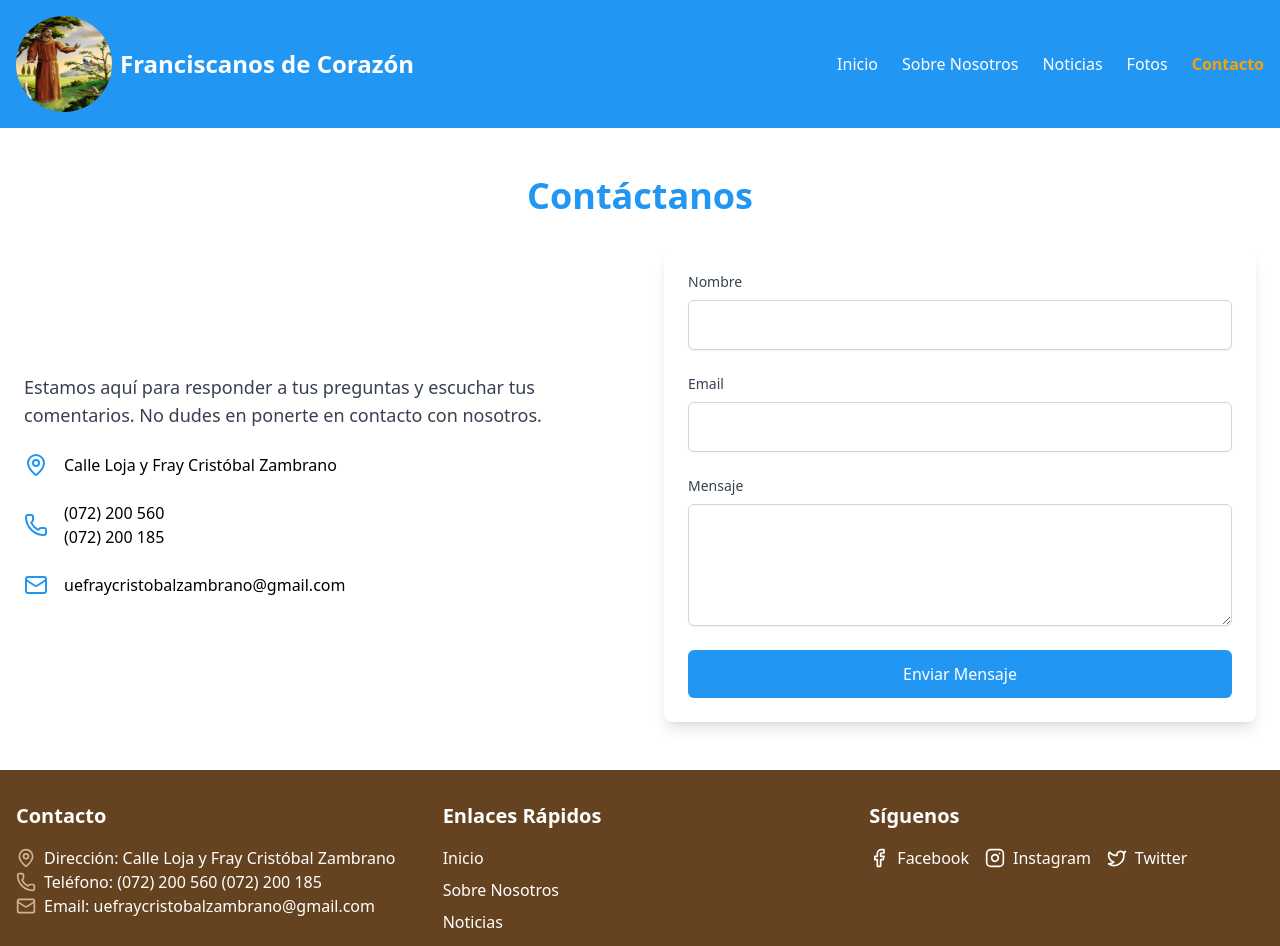
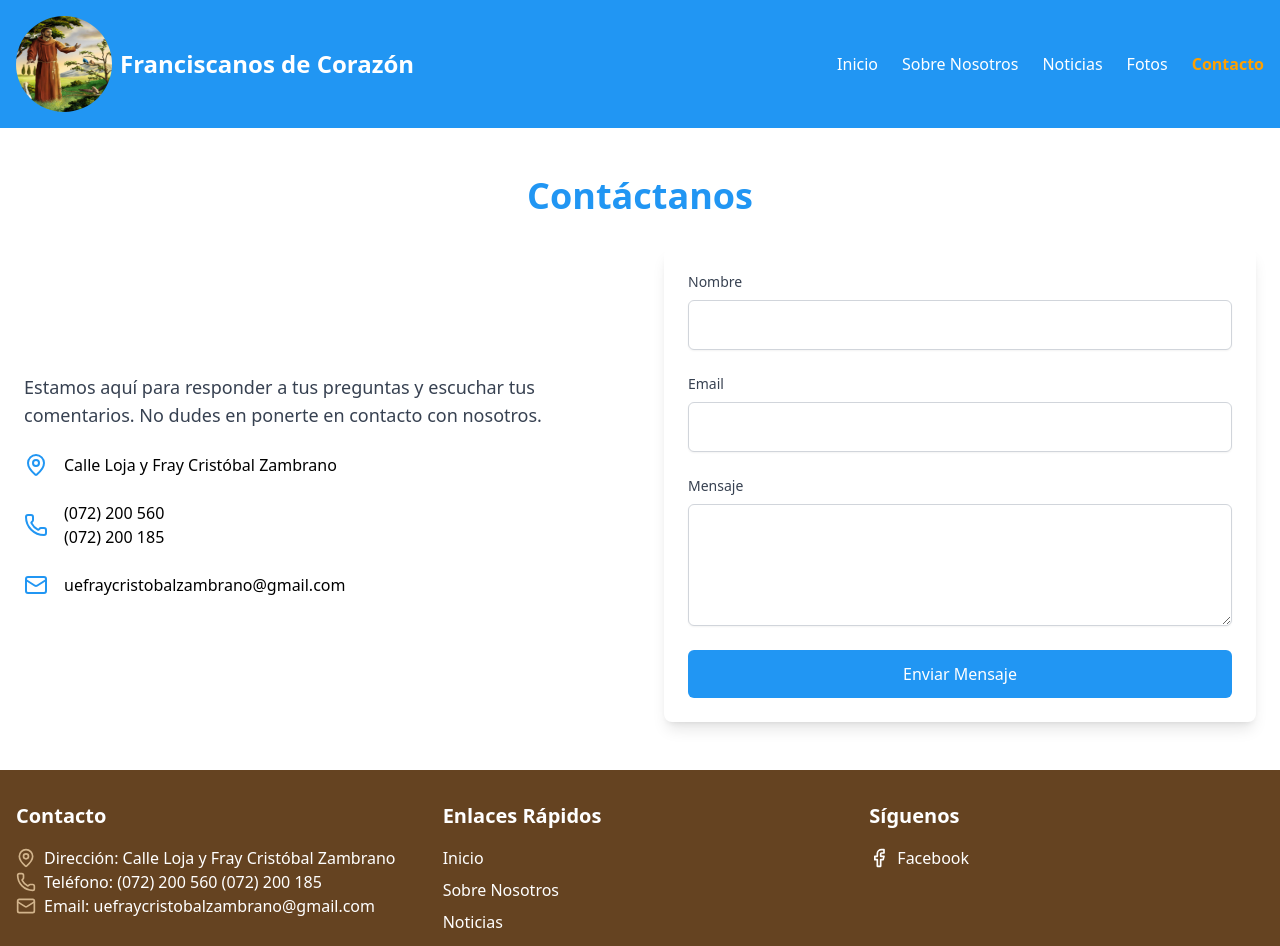
Before and after one commit to luisceli/webcolegio, a React (Vite) app: page /contact in a window 1280 px wide. Shown: the top 946 px of the page. Built offline with nearby package versions, Linux system fonts and the light colour scheme.

Commit message:
Mejora de buqueda en google

```diff
--- a/index.html
+++ b/index.html
@@ -4,6 +4,35 @@
     <meta charset="UTF-8" />
     <link rel="icon" href="/logo.ico" />
     <meta name="viewport" content="width=device-width, initial-scale=1.0" />
+
+    <!-- Meta descripción para motores de búsqueda -->
+    <meta
+      name="description"
+      content="Unidad Educativa Franciscana Fray Cristóbal Zambrano, ofreciendo educación de calidad con enfoque integral y humano."
+    />
+
+    <meta
+      name="keywords"
+      content="educación, unidad educativa, colegio, franciscana, fray cristóbal zambrano"
+    />
+
+    <meta
+      property="og:title"
+      content="Unidad Educativa Franciscana Fray Cristóbal Zambrano"
+    />
+    <meta
+      property="og:description"
+      content="Ofrecemos educación de calidad con enfoque integral y humano."
+    />
+    <meta property="og:image" content="https://uefczsaraguro.com/logo.ico" />
+    <meta property="og:url" content="https://uefczsaraguro.com" />
+    <meta property="og:type" content="website" />
+
+    <meta
+      name="author"
+      content="Unidad Educativa Franciscana Fray Cristóbal Zambrano"
+    />
+
     <title>Unidad Educativa Franciscana Fray Cristóbal Zambrano</title>
   </head>
   <body>
--- a/src/components/layout/Footer.jsx
+++ b/src/components/layout/Footer.jsx
@@ -1,21 +1,14 @@
 import React from "react";
 import { Link } from "react-router-dom";
-import {
-  MapPin,
-  Phone,
-  Mail,
-  Facebook,
-  Instagram,
-  Twitter,
-} from "lucide-react";
+import { MapPin, Phone, Mail, Facebook } from "lucide-react";
 
 export const Footer = () => {
   return (
     <footer className="bg-[#654321] text-white py-8">
-      <div className="container mx-auto px-4">
-        <div className="grid grid-cols-1 md:grid-cols-3 gap-8">
+      <div className="container px-4 mx-auto">
+        <div className="grid grid-cols-1 gap-8 md:grid-cols-3">
           <div>
-            <h3 className="text-xl font-bold mb-4">Contacto</h3>
+            <h3 className="mb-4 text-xl font-bold">Contacto</h3>
             <p className="flex items-center space-x-2">
               <MapPin className="w-5 h-5 text-[#D2B48C]" />
               <span>Dirección: Calle Loja y Fray Cristóbal Zambrano</span>
@@ -30,7 +23,7 @@ export const Footer = () => {
             </p>
           </div>
           <div>
-            <h3 className="text-xl font-bold mb-4">Enlaces Rápidos</h3>
+            <h3 className="mb-4 text-xl font-bold">Enlaces Rápidos</h3>
             <ul className="space-y-2">
               <li>
                 <Link to="/" className="hover:text-[#D2B48C]">
@@ -55,7 +48,7 @@ export const Footer = () => {
             </ul>
           </div>
           <div>
-            <h3 className="text-xl font-bold mb-4">Síguenos</h3>
+            <h3 className="mb-4 text-xl font-bold">Síguenos</h3>
             <div className="flex space-x-4">
               <a
                 href="https://www.facebook.com/FRAYCRISTOBALZAMBRANO"
@@ -64,20 +57,6 @@ export const Footer = () => {
               >
                 <Facebook className="w-5 h-5" />
                 <span>Facebook</span>
-              </a>
-              <a
-                href="#"
-                className="flex items-center space-x-2 hover:text-[#D2B48C]"
-              >
-                <Instagram className="w-5 h-5" />
-                <span>Instagram</span>
-              </a>
-              <a
-                href="#"
-                className="flex items-center space-x-2 hover:text-[#D2B48C]"
-              >
-                <Twitter className="w-5 h-5" />
-                <span>Twitter</span>
               </a>
             </div>
           </div>
--- a/src/pages/Home.jsx
+++ b/src/pages/Home.jsx
@@ -4,14 +4,12 @@ import { MissionVision } from "../components/home/MissionVision";
 import { NewsList } from "../components/news/NewsList";
 import { Values } from "../components/home/Values";
 
-import { StaffSection } from "../components/home/StaffSection";
 export const Home = () => {
   return (
     <div>
       <Hero />
       <MissionVision />
       <Values />
-      {/* <StaffSection /> */}
       <NewsList />
     </div>
   );
```
